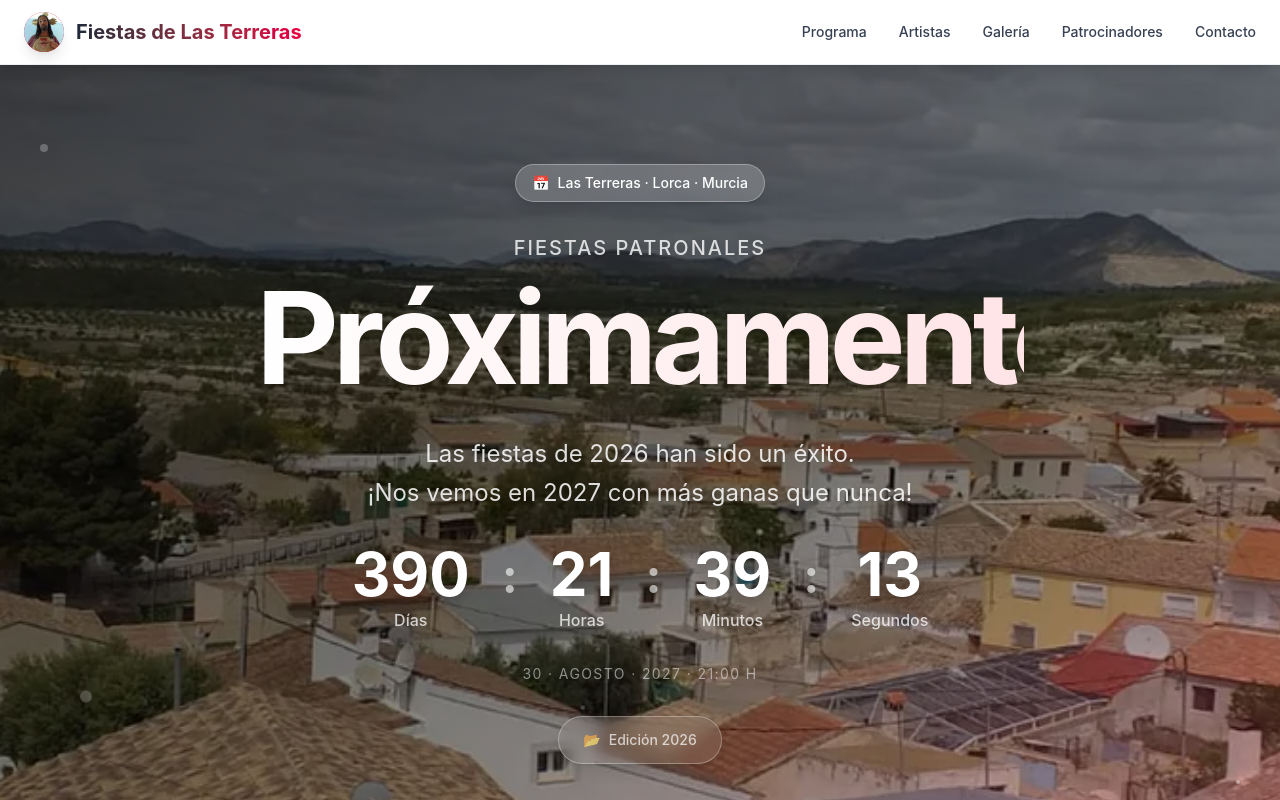
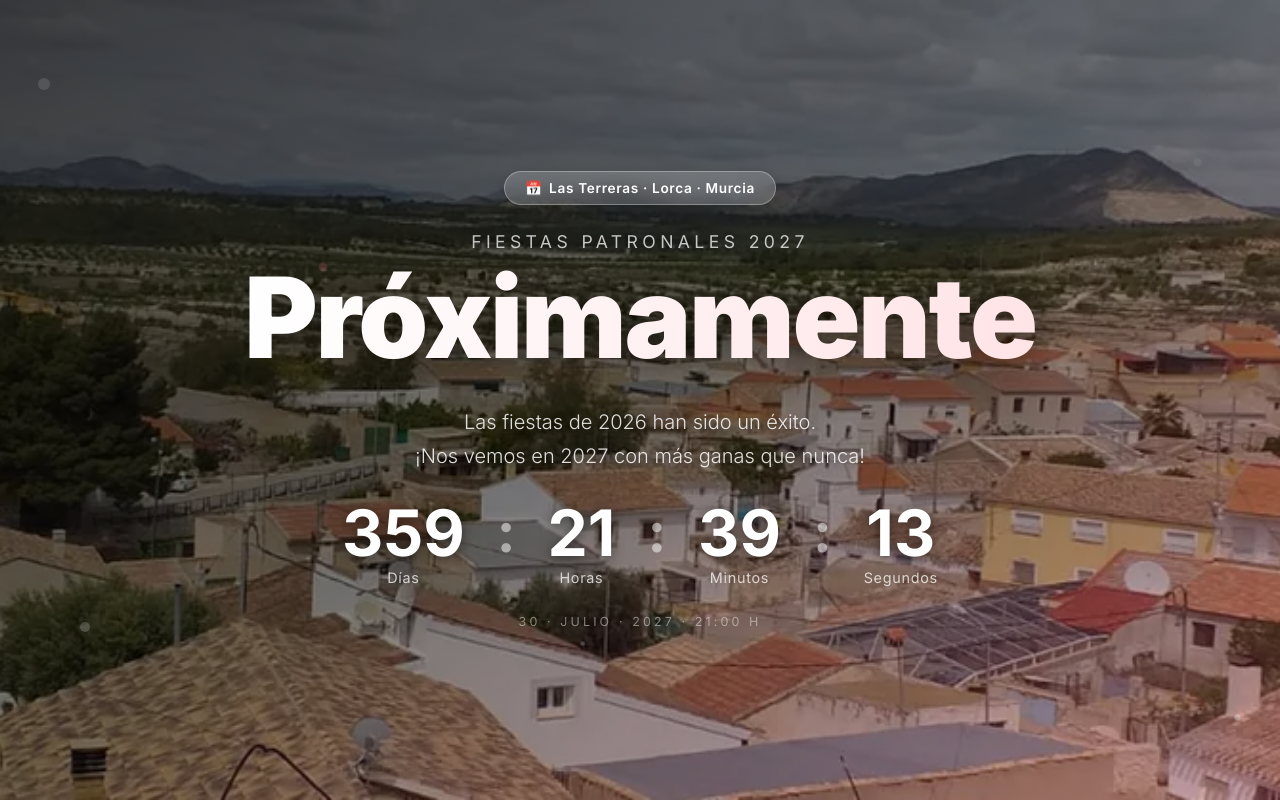
Before and after one commit to adrianporlandev/fiestas-terreras, an Astro site: page / in a window 1280 px wide. Shown: the top 800 px of the page. Built offline with nearby package versions, Linux system fonts and the light colour scheme; Astro itself is replaced by a stand-in of ours.

Commit message:
feat: create landing page for 2027 fiestas with countdown timer

```diff
--- a/src/pages/index.astro
+++ b/src/pages/index.astro
@@ -1,168 +1,31 @@
 ---
-import Layout from "../layouts/Layout.astro";
+// Landing "Próximamente" – Fiestas de Las Terreras 2027
+// Sin header ni footer, página standalone
 ---
 
-<Layout
-  title="Fiestas de Las Terreras 2027 – Próximamente"
-  description="Las Fiestas de Las Terreras 2027 están en camino. ¡Apunta la fecha y no te las pierdas!"
->
-  <section
-    class="w-full min-h-screen text-white flex items-center justify-center text-center relative overflow-hidden"
-  >
-    <!-- Fondo imagen -->
-    <img
-      src="/fondo-terreras-1280.webp"
-      srcset="/fondo-terreras-1280.webp 1280w, /fondo-terreras-1920.webp 1920w"
-      sizes="100vw"
-      alt=""
-      aria-hidden="true"
-      fetchpriority="high"
-      loading="eager"
-      decoding="async"
-      class="absolute inset-0 h-full w-full object-cover"
-    />
+<!doctype html>
+<html lang="es">
+  <head>
+    <meta charset="UTF-8" />
+    <meta name="viewport" content="width=device-width, initial-scale=1.0" />
+    <title>Fiestas de Las Terreras 2027 – Próximamente</title>
+    <meta name="description" content="Las Fiestas de Las Terreras 2027 están en camino. ¡Apunta la fecha y no te las pierdas!" />
+    <link rel="icon" type="image/jpeg" href="/favicon.jpg" />
+    <link rel="preconnect" href="https://fonts.googleapis.com" />
+    <link rel="preconnect" href="https://fonts.gstatic.com" crossorigin />
+    <link href="https://fonts.googleapis.com/css2?family=Inter:wght@300;400;600;700;900&display=swap" rel="stylesheet" />
+    <script defer src="https://cloud.umami.is/script.js" data-website-id="e0ae2db4-7bbb-480f-ae2e-fe23db8b011f"></script>
 
-    <!-- Overlay igual que el Hero del sitio -->
-    <div
-      class="absolute inset-0 bg-linear-to-br from-black/70 via-black/50 to-rose-900/30"
-    ></div>
+    <style>
+      *, *::before, *::after { box-sizing: border-box; margin: 0; padding: 0; }
 
-    <!-- Partículas decorativas (idénticas al Hero) -->
-    <div class="absolute inset-0 overflow-hidden">
-      <div class="absolute top-20 left-10 w-2 h-2 bg-white/30 rounded-full animate-pulse"></div>
-      <div class="absolute top-40 right-20 w-1 h-1 bg-white/40 rounded-full animate-ping"></div>
-      <div class="absolute bottom-40 left-20 w-3 h-3 bg-white/20 rounded-full animate-bounce"></div>
-      <div class="absolute bottom-20 right-10 w-1 h-1 bg-white/50 rounded-full animate-pulse"></div>
-      <div class="absolute top-1/3 left-1/4 w-1.5 h-1.5 bg-rose-300/40 rounded-full animate-pulse"></div>
-      <div class="absolute top-2/3 right-1/3 w-1 h-1 bg-white/30 rounded-full animate-ping" style="animation-delay:0.7s"></div>
-    </div>
-
-    <!-- Contenido centrado -->
-    <div class="container px-4 md:px-6 relative z-10">
-      <div class="space-y-8 animate-fade-in-up max-w-3xl mx-auto">
-
-        <!-- Badge -->
-        <div
-          class="inline-flex items-center px-4 py-2 rounded-full bg-white/20 backdrop-blur-sm border border-white/30 text-sm font-medium text-white shadow-lg"
-        >
-          <span class="mr-2">📅</span>
-          Las Terreras · Lorca · Murcia
-        </div>
-
-        <!-- Título -->
-        <div class="space-y-3 animate-slide-in-up">
-          <p class="text-lg md:text-xl font-medium text-white/80 tracking-widest uppercase">
-            Fiestas Patronales
-          </p>
-          <h1
-            class="text-6xl font-bold tracking-tighter sm:text-7xl md:text-8xl lg:text-9xl/none drop-shadow-2xl bg-linear-to-r from-white to-rose-100 bg-clip-text text-transparent"
-          >
-            Próximamente
-          </h1>
-        </div>
-
-        <!-- Descripción -->
-        <p class="mx-auto max-w-xl text-xl md:text-2xl drop-shadow-lg text-white/85 leading-relaxed animate-fade-in-delay">
-          Las fiestas de 2026 han sido un éxito.<br />
-          ¡Nos vemos en 2027 con más ganas que nunca!
-        </p>
-
-        <!-- Contador -->
-        <div id="prox-countdown-wrapper" class="animate-fade-in-delay-2" role="timer" aria-label="Cuenta atrás para las fiestas 2027">
-          <div id="prox-countdown-digits" class="flex justify-center items-center space-x-4 md:space-x-8">
-            <div class="text-center">
-              <div id="prox-cd-days" class="text-5xl md:text-6xl font-bold text-white drop-shadow-lg">--</div>
-              <div class="text-sm md:text-base text-white/75 font-medium mt-1">Días</div>
-            </div>
-            <div class="text-4xl md:text-5xl font-bold text-white/60 pb-6">:</div>
-            <div class="text-center">
-              <div id="prox-cd-hours" class="text-5xl md:text-6xl font-bold text-white drop-shadow-lg">--</div>
-              <div class="text-sm md:text-base text-white/75 font-medium mt-1">Horas</div>
-            </div>
-            <div class="text-4xl md:text-5xl font-bold text-white/60 pb-6">:</div>
-            <div class="text-center">
-              <div id="prox-cd-minutes" class="text-5xl md:text-6xl font-bold text-white drop-shadow-lg">--</div>
-              <div class="text-sm md:text-base text-white/75 font-medium mt-1">Minutos</div>
-            </div>
-            <div class="text-4xl md:text-5xl font-bold text-white/60 pb-6">:</div>
-            <div class="text-center">
-              <div id="prox-cd-seconds" class="text-5xl md:text-6xl font-bold text-white drop-shadow-lg">--</div>
-              <div class="text-sm md:text-base text-white/75 font-medium mt-1">Segundos</div>
-            </div>
-          </div>
-
-          <!-- Mensaje de inicio de fiestas -->
-          <div
-            id="prox-fiestas-started"
-            style="display:none"
-            class="flex flex-col items-center gap-3 text-center"
-          >
-            <span class="text-6xl animate-bounce">🎉</span>
-            <p class="text-3xl md:text-4xl font-extrabold text-white drop-shadow-lg tracking-wide">
-              ¡Ya estamos de Fiestas!
-            </p>
-          </div>
-        </div>
-
-        <!-- Fecha destino -->
-        <p class="text-white/50 text-sm tracking-widest uppercase animate-fade-in-delay-3">
-          30 · agosto · 2027 · 21:00 h
-        </p>
-
-        <!-- Botón volver a edición anterior -->
-        <div class="animate-fade-in-delay-3">
-          <a
-            href="https://github.com/adrianporlandev/fiestas-terreras/tree/fiestas-2026"
-            target="_blank"
-            rel="noopener noreferrer"
-            class="inline-flex h-12 items-center justify-center rounded-full border border-white/30 bg-white/10 backdrop-blur-sm px-6 text-sm font-medium text-white/70 shadow-lg transition-all duration-300 hover:bg-white/20 hover:text-white hover:scale-105"
-          >
-            <span class="mr-2">📂</span>
-            Edición 2026
-          </a>
-        </div>
-
-      </div>
-    </div>
-  </section>
-</Layout>
-
-<script is:inline>
-  const TARGET = new Date('2027-08-30T21:00:00+02:00').getTime();
-
-  const dayEl    = document.getElementById('prox-cd-days');
-  const hourEl   = document.getElementById('prox-cd-hours');
-  const minEl    = document.getElementById('prox-cd-minutes');
-  const secEl    = document.getElementById('prox-cd-seconds');
-  const digits   = document.getElementById('prox-countdown-digits');
-  const started  = document.getElementById('prox-fiestas-started');
-
-  function pad(n) { return String(Math.max(0, n)).padStart(2, '0'); }
-
-  function tick() {
-    const diff = TARGET - Date.now();
-    if (diff <= 0) {
-      if (digits)  digits.style.display  = 'none';
-      if (started) started.style.display = 'flex';
-      return;
-    }
-    const totalSec = Math.floor(diff / 1000);
-    const days    = Math.floor(totalSec / 86400);
-    const hours   = Math.floor((totalSec % 86400) / 3600);
-    const minutes = Math.floor((totalSec % 3600) / 60);
-    const seconds = totalSec % 60;
-
-    if (dayEl)  dayEl.textContent  = pad(days);
-    if (hourEl) hourEl.textContent = pad(hours);
-    if (minEl)  minEl.textContent  = pad(minutes);
-    if (secEl)  secEl.textContent  = pad(seconds);
+      html, body {
+        height: 100%;
+        font-family: 'Inter', -apple-system, BlinkMacSystemFont, 'Segoe UI', sans-serif;
+        overflow: hidden;
       }
 
-  tick();
-  setInterval(tick, 1000);
-</script>
-
-<style>
+      /* ── Animaciones ── */
       @keyframes fade-in-up {
         from { opacity: 0; transform: translateY(30px); }
         to   { opacity: 1; transform: translateY(0); }
@@ -186,10 +49,225 @@ import Layout from "../layouts/Layout.astro";
         70%  { opacity: 0; transform: translateY(20px); }
         100% { opacity: 1; transform: translateY(0); }
       }
+      @keyframes pulse-dot {
+        0%, 100% { opacity: 1; transform: scale(1); }
+        50%       { opacity: 0.4; transform: scale(1.5); }
+      }
+      @keyframes ping {
+        0%   { transform: scale(1); opacity: 0.5; }
+        100% { transform: scale(2); opacity: 0; }
+      }
+      @keyframes bounce-y {
+        0%, 100% { transform: translateY(0); }
+        50%       { transform: translateY(-8px); }
+      }
 
-  .animate-fade-in-up      { animation: fade-in-up 1s ease-out; }
-  .animate-slide-in-up     { animation: slide-in-up 1.2s ease-out; }
-  .animate-fade-in-delay   { animation: fade-in-delay 1.5s ease-out; }
-  .animate-fade-in-delay-2 { animation: fade-in-delay-2 1.8s ease-out; }
-  .animate-fade-in-delay-3 { animation: fade-in-delay-3 2.1s ease-out; }
+      .anim-fade-up      { animation: fade-in-up 1s ease-out both; }
+      .anim-slide-up     { animation: slide-in-up 1.2s ease-out both; }
+      .anim-delay-1      { animation: fade-in-delay 1.5s ease-out both; }
+      .anim-delay-2      { animation: fade-in-delay-2 1.8s ease-out both; }
+      .anim-delay-3      { animation: fade-in-delay-3 2.1s ease-out both; }
     </style>
+  </head>
+
+  <body>
+    <section
+      style="
+        position: relative;
+        width: 100%;
+        min-height: 100dvh;
+        display: flex;
+        align-items: center;
+        justify-content: center;
+        text-align: center;
+        overflow: hidden;
+        color: white;
+      "
+    >
+      <!-- Imagen de fondo -->
+      <img
+        src="/fondo-terreras-1280.webp"
+        srcset="/fondo-terreras-1280.webp 1280w, /fondo-terreras-1920.webp 1920w"
+        sizes="100vw"
+        alt=""
+        aria-hidden="true"
+        fetchpriority="high"
+        loading="eager"
+        decoding="async"
+        style="position:absolute;inset:0;width:100%;height:100%;object-fit:cover;"
+      />
+
+      <!-- Overlay igual que el Hero del sitio -->
+      <div
+        aria-hidden="true"
+        style="
+          position: absolute;
+          inset: 0;
+          background: linear-gradient(to bottom right, rgba(0,0,0,0.70), rgba(0,0,0,0.50), rgba(136,19,55,0.30));
+        "
+      ></div>
+
+      <!-- Partículas decorativas -->
+      <div aria-hidden="true" style="position:absolute;inset:0;overflow:hidden;pointer-events:none;">
+        <div style="position:absolute;top:5rem;left:2.5rem;width:8px;height:8px;background:rgba(255,255,255,0.30);border-radius:50%;animation:pulse-dot 2s ease-in-out infinite;"></div>
+        <div style="position:absolute;top:10rem;right:5rem;width:5px;height:5px;background:rgba(255,255,255,0.40);border-radius:50%;animation:ping 1.5s cubic-bezier(0,0,0.2,1) infinite;"></div>
+        <div style="position:absolute;bottom:10rem;left:5rem;width:10px;height:10px;background:rgba(255,255,255,0.20);border-radius:50%;animation:bounce-y 2s ease-in-out infinite;"></div>
+        <div style="position:absolute;bottom:5rem;right:2.5rem;width:5px;height:5px;background:rgba(255,255,255,0.50);border-radius:50%;animation:pulse-dot 2s ease-in-out infinite 0.5s;"></div>
+        <div style="position:absolute;top:33%;left:25%;width:6px;height:6px;background:rgba(251,113,133,0.40);border-radius:50%;animation:pulse-dot 2s ease-in-out infinite 0.3s;"></div>
+        <div style="position:absolute;top:66%;right:33%;width:5px;height:5px;background:rgba(255,255,255,0.30);border-radius:50%;animation:ping 1.5s cubic-bezier(0,0,0.2,1) infinite 0.7s;"></div>
+      </div>
+
+      <!-- Contenido -->
+      <div style="position:relative;z-index:10;padding:2rem 1.5rem;width:100%;max-width:56rem;margin:0 auto;">
+        <div style="display:flex;flex-direction:column;align-items:center;gap:1.75rem;">
+
+          <!-- Badge -->
+          <div
+            class="anim-fade-up"
+            style="
+              display:inline-flex;align-items:center;
+              padding:0.5rem 1.25rem;
+              border-radius:9999px;
+              background:rgba(255,255,255,0.18);
+              backdrop-filter:blur(8px);
+              -webkit-backdrop-filter:blur(8px);
+              border:1px solid rgba(255,255,255,0.30);
+              font-size:0.85rem;font-weight:600;
+              color:white;box-shadow:0 4px 16px rgba(0,0,0,0.2);
+              letter-spacing:0.05em;
+            "
+          >
+            <span style="margin-right:0.4rem;">📅</span>
+            Las Terreras · Lorca · Murcia
+          </div>
+
+          <!-- Título -->
+          <div class="anim-slide-up" style="line-height:1.05;">
+            <p style="font-size:clamp(0.85rem,2vw,1.1rem);font-weight:500;color:rgba(255,255,255,0.75);letter-spacing:0.25em;text-transform:uppercase;margin-bottom:0.5rem;">
+              Fiestas Patronales 2027
+            </p>
+            <h1
+              style="
+                font-size: clamp(2.8rem, 10vw, 7rem);
+                font-weight: 900;
+                letter-spacing: -0.02em;
+                background: linear-gradient(to right, #ffffff, #ffe4e6);
+                -webkit-background-clip: text;
+                -webkit-text-fill-color: transparent;
+                background-clip: text;
+                filter: drop-shadow(0 4px 24px rgba(0,0,0,0.5));
+                white-space: nowrap;
+              "
+            >
+              Próximamente
+            </h1>
+          </div>
+
+          <!-- Descripción -->
+          <p
+            class="anim-delay-1"
+            style="
+              max-width:30rem;
+              font-size:clamp(1rem,2.5vw,1.25rem);
+              color:rgba(255,255,255,0.85);
+              line-height:1.7;
+              font-weight:300;
+              text-shadow: 0 2px 8px rgba(0,0,0,0.4);
+            "
+          >
+            Las fiestas de 2026 han sido un éxito.<br />
+            ¡Nos vemos en 2027 con más ganas que nunca!
+          </p>
+
+          <!-- Contador -->
+          <div
+            id="prox-countdown-wrapper"
+            class="anim-delay-2"
+            role="timer"
+            aria-label="Cuenta atrás para las fiestas 2027"
+          >
+            <div id="prox-countdown-digits" style="display:flex;align-items:center;justify-content:center;gap:clamp(0.75rem,3vw,2rem);">
+
+              <div style="text-align:center;">
+                <div id="prox-cd-days" style="font-size:clamp(2.5rem,8vw,4rem);font-weight:700;color:white;line-height:1;text-shadow:0 2px 12px rgba(0,0,0,0.5);">--</div>
+                <div style="font-size:clamp(0.7rem,1.5vw,0.9rem);color:rgba(255,255,255,0.75);margin-top:0.25rem;font-weight:500;letter-spacing:0.05em;">Días</div>
+              </div>
+
+              <div style="font-size:clamp(2rem,6vw,3.5rem);font-weight:700;color:rgba(255,255,255,0.50);padding-bottom:1.5rem;line-height:1;">:</div>
+
+              <div style="text-align:center;">
+                <div id="prox-cd-hours" style="font-size:clamp(2.5rem,8vw,4rem);font-weight:700;color:white;line-height:1;text-shadow:0 2px 12px rgba(0,0,0,0.5);">--</div>
+                <div style="font-size:clamp(0.7rem,1.5vw,0.9rem);color:rgba(255,255,255,0.75);margin-top:0.25rem;font-weight:500;letter-spacing:0.05em;">Horas</div>
+              </div>
+
+              <div style="font-size:clamp(2rem,6vw,3.5rem);font-weight:700;color:rgba(255,255,255,0.50);padding-bottom:1.5rem;line-height:1;">:</div>
+
+              <div style="text-align:center;">
+                <div id="prox-cd-minutes" style="font-size:clamp(2.5rem,8vw,4rem);font-weight:700;color:white;line-height:1;text-shadow:0 2px 12px rgba(0,0,0,0.5);">--</div>
+                <div style="font-size:clamp(0.7rem,1.5vw,0.9rem);color:rgba(255,255,255,0.75);margin-top:0.25rem;font-weight:500;letter-spacing:0.05em;">Minutos</div>
+              </div>
+
+              <div style="font-size:clamp(2rem,6vw,3.5rem);font-weight:700;color:rgba(255,255,255,0.50);padding-bottom:1.5rem;line-height:1;">:</div>
+
+              <div style="text-align:center;">
+                <div id="prox-cd-seconds" style="font-size:clamp(2.5rem,8vw,4rem);font-weight:700;color:white;line-height:1;text-shadow:0 2px 12px rgba(0,0,0,0.5);">--</div>
+                <div style="font-size:clamp(0.7rem,1.5vw,0.9rem);color:rgba(255,255,255,0.75);margin-top:0.25rem;font-weight:500;letter-spacing:0.05em;">Segundos</div>
+              </div>
+
+            </div>
+
+            <!-- Mensaje cuando llega el día -->
+            <div
+              id="prox-fiestas-started"
+              style="display:none;flex-direction:column;align-items:center;gap:0.75rem;text-align:center;"
+            >
+              <span style="font-size:4rem;animation:bounce-y 1s ease-in-out infinite;">🎉</span>
+              <p style="font-size:clamp(1.5rem,4vw,2.5rem);font-weight:800;color:white;text-shadow:0 2px 12px rgba(0,0,0,0.5);letter-spacing:0.02em;">
+                ¡Ya estamos de Fiestas!
+              </p>
+            </div>
+          </div>
+
+          <!-- Fecha -->
+          <p
+            class="anim-delay-3"
+            style="color:rgba(255,255,255,0.45);font-size:0.78rem;letter-spacing:0.25em;text-transform:uppercase;"
+          >
+            30 · julio · 2027 · 21:00 h
+          </p>
+
+        </div>
+      </div>
+    </section>
+
+    <script>
+      const TARGET = new Date('2027-07-30T21:00:00+02:00').getTime();
+
+      const dayEl   = document.getElementById('prox-cd-days');
+      const hourEl  = document.getElementById('prox-cd-hours');
+      const minEl   = document.getElementById('prox-cd-minutes');
+      const secEl   = document.getElementById('prox-cd-seconds');
+      const digits  = document.getElementById('prox-countdown-digits');
+      const started = document.getElementById('prox-fiestas-started');
+
+      function pad(n) { return String(Math.max(0, n)).padStart(2, '0'); }
+
+      function tick() {
+        const diff = TARGET - Date.now();
+        if (diff <= 0) {
+          if (digits)  digits.style.display  = 'none';
+          if (started) started.style.display = 'flex';
+          return;
+        }
+        const t = Math.floor(diff / 1000);
+        if (dayEl)  dayEl.textContent  = pad(Math.floor(t / 86400));
+        if (hourEl) hourEl.textContent = pad(Math.floor((t % 86400) / 3600));
+        if (minEl)  minEl.textContent  = pad(Math.floor((t % 3600) / 60));
+        if (secEl)  secEl.textContent  = pad(t % 60);
+      }
+
+      tick();
+      setInterval(tick, 1000);
+    </script>
+  </body>
+</html>
```
Lines whose indentation alone changed are shown as unchanged.
